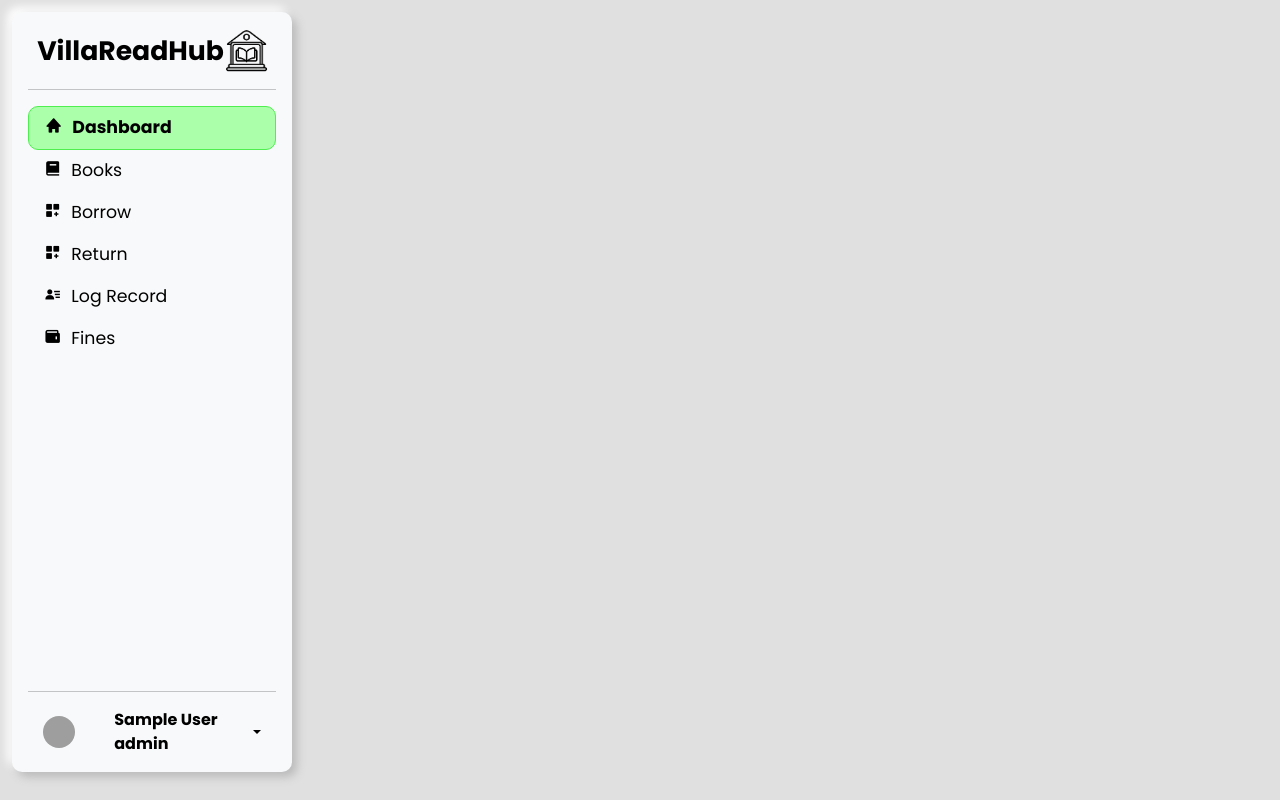
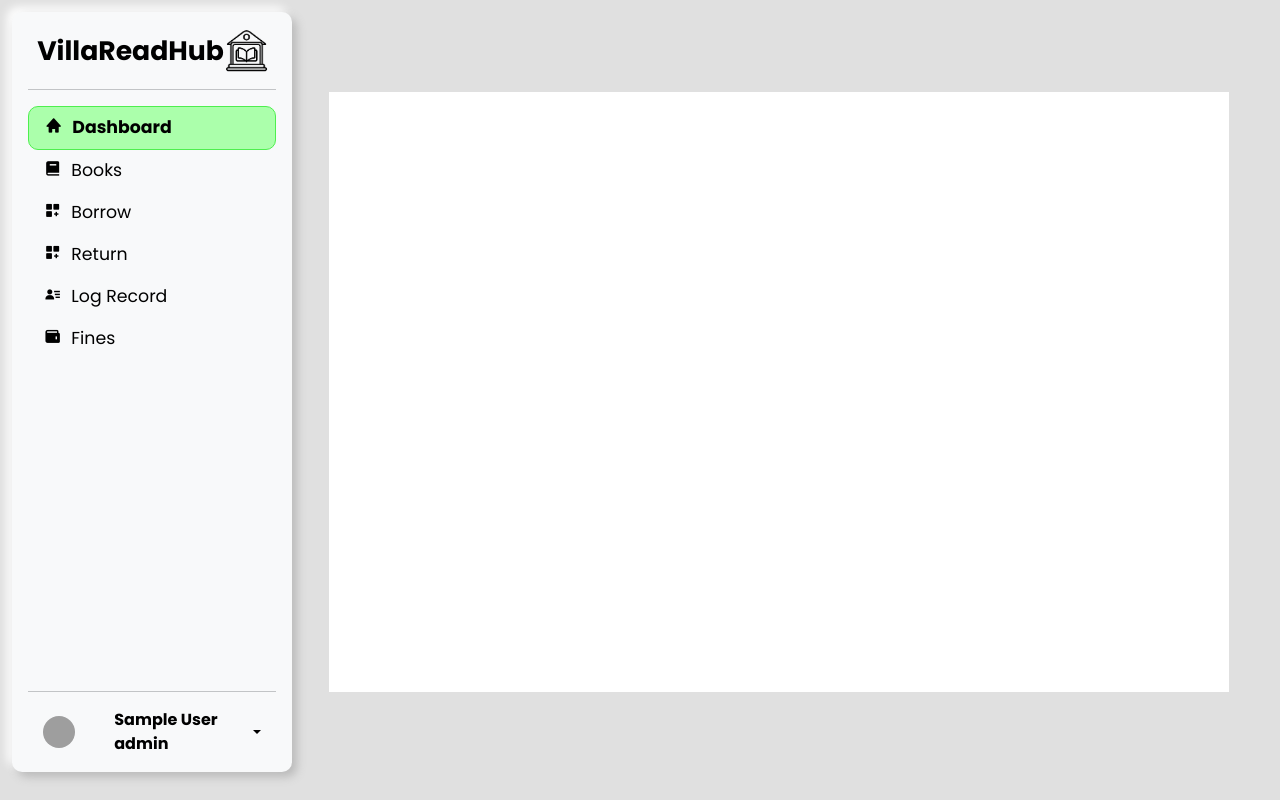
Before and after one commit to blanciadev/newlib-1, a PHP site: page /staff/staff_dashboard.php in a window 1280 px wide. Run offline with PHP 8.4, Linux system fonts and the light colour scheme; the visitor is signed in with stand-in values (Sample User, id 1); grey boxes are pictures that could not be loaded.

Commit message:
Update staff_dashboard

```diff
--- a/staff/staff.css
+++ b/staff/staff.css
@@ -3,6 +3,10 @@ body{
     width: 98vw;
     background-color: #e0e0e0;
     font-family: "Poppins";
+    display: flex;
+    align-items: center;
+    flex-wrap: wrap;
+    flex-direction: row;
 }
 .bg-body-tertiary{
     width: 300px;
@@ -38,3 +42,8 @@ li.nav-item.active {
     margin-right: 10px;
 
 }
+.board{
+    width: 900px;
+    height: 600px;
+    background: white;
+}
--- a/staff/staff_dashboard.php
+++ b/staff/staff_dashboard.php
@@ -45,7 +45,7 @@ include '../auth.php';
         </div>
     </div>
 
-    <div class="container"><!--board container-->
+    <div class="board container"><!--board container-->
 
 
     </div>
```
